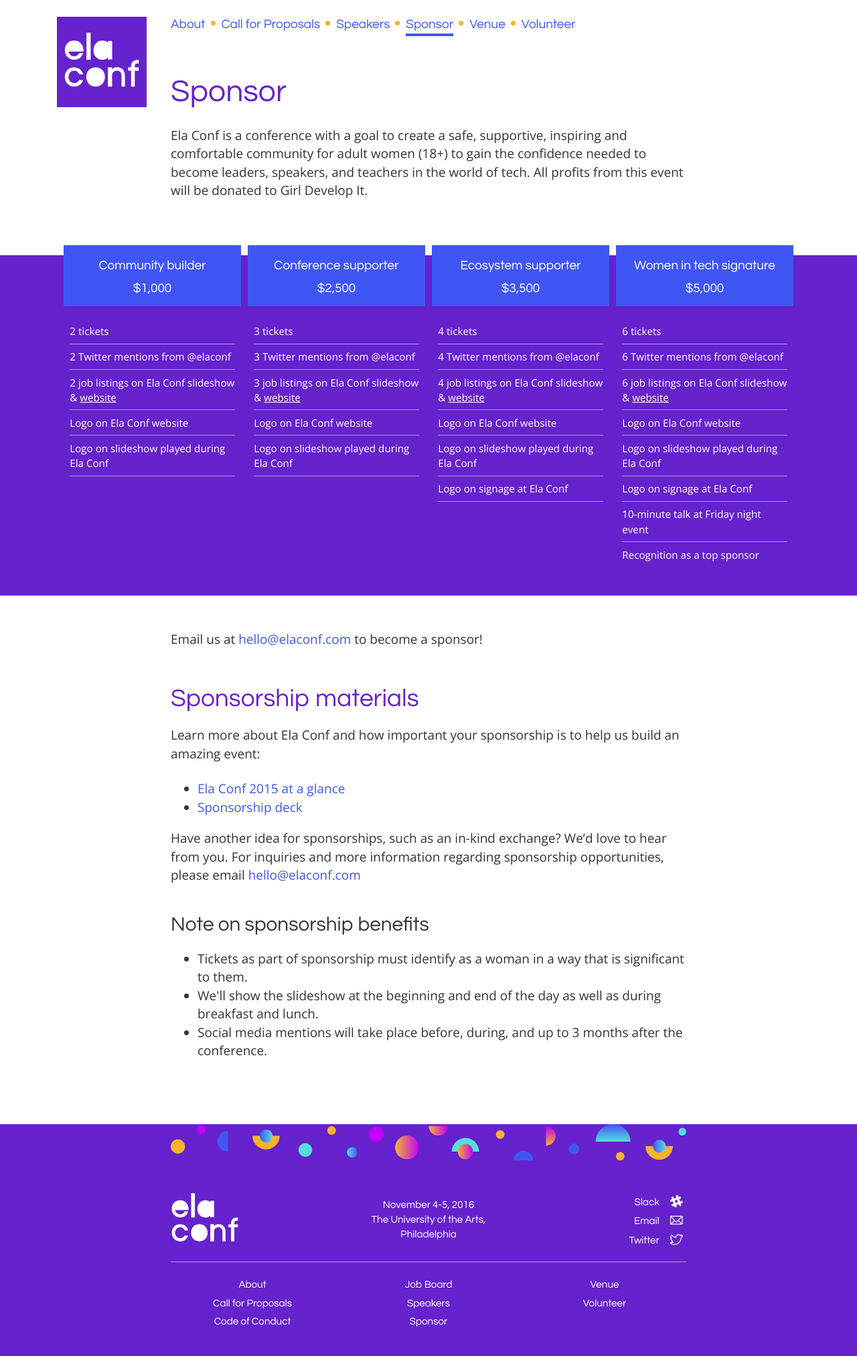
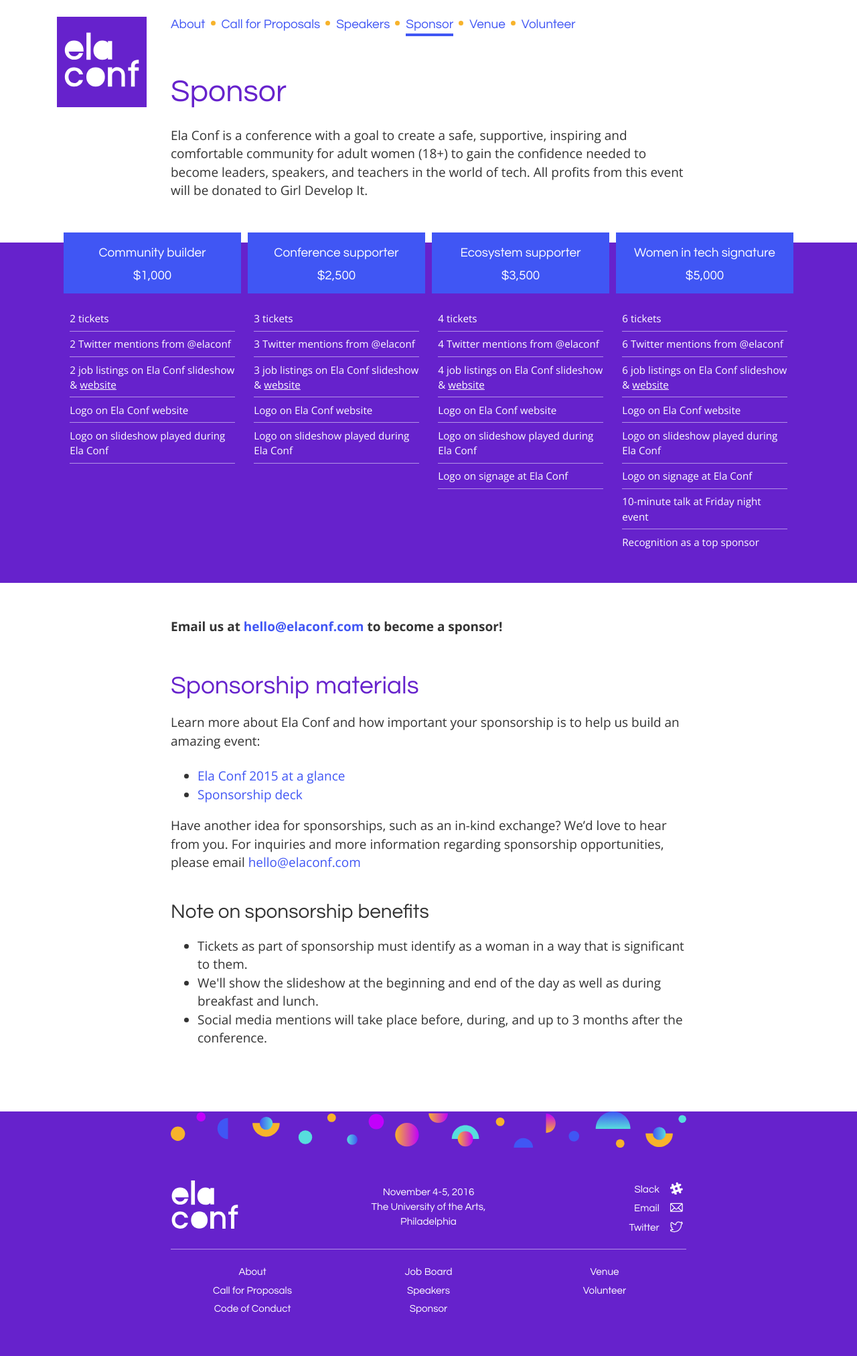
Before and after one commit to elaconf/elaconf.github.io, a Jekyll site: the page built from sponsor/index.html, in a window 1280 px wide. Shown: the whole page at 67% size. Built offline with Jekyll 4.4.1, drawn with Linux system fonts in a browser that asks for light colours.

Commit message:
consistent spacing

```diff
--- a/sponsor/index.html
+++ b/sponsor/index.html
@@ -35,7 +35,7 @@ levels:
 
 </div>
 
-<section class="fill-bright" style="margin-top: 3em;">
+<section class="fill-bright" style="margin-top: 2em;">
 
   <div class="grid levels">
     {% for level in page.levels %}
@@ -64,7 +64,7 @@ levels:
 <section class="fill-light">
   <div class="limiter">
     <p>&nbsp;</p>
-    <p>Email us at <a href="mailto:hello@elaconf.com">hello@elaconf.com</a> to become a sponsor!</p>
+    <p><strong>Email us at <a href="mailto:hello@elaconf.com">hello@elaconf.com</a> to become a sponsor!</strong></p>
 
     <h2>Sponsorship materials</h2>
     <p>Learn more about Ela Conf and how important your sponsorship is to help us build an amazing event:</p>
```
